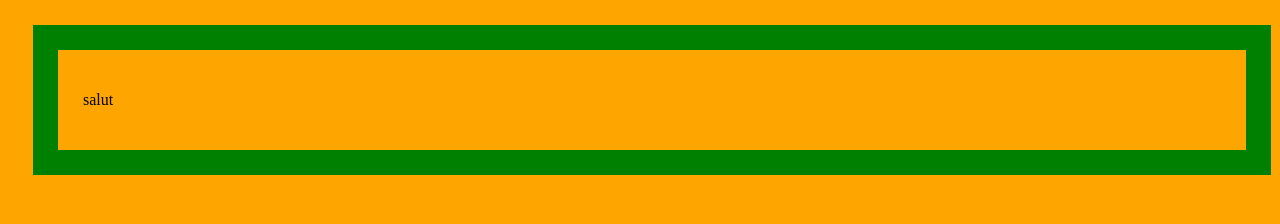
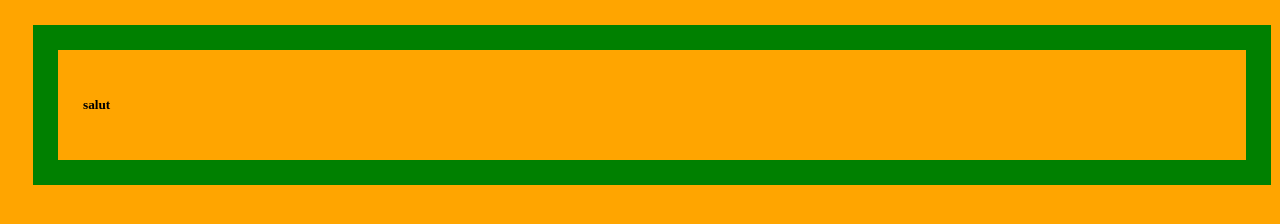
Before and after one commit to VictorYoloSwagg/ict-website, a plain HTML site: page index.html in a window 1280 px wide. Drawn offline with Linux system fonts and the light colour scheme.

Commit message:
Update index.html

```diff
--- a/index.html
+++ b/index.html
@@ -6,7 +6,7 @@
 </head>
 <body style="background-color:orange;">
 <div>
-  <p> salut </p>
+  <h5> salut </h5>
 </div>
 </body>
 </html>
```
